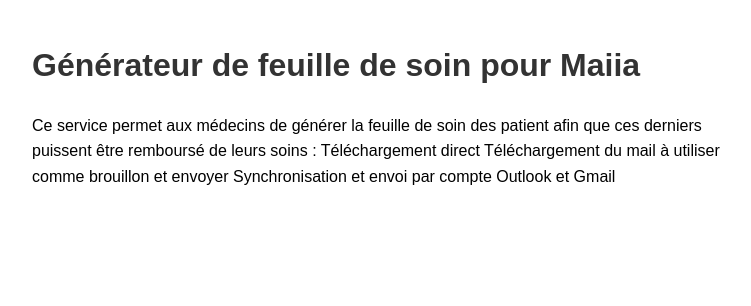
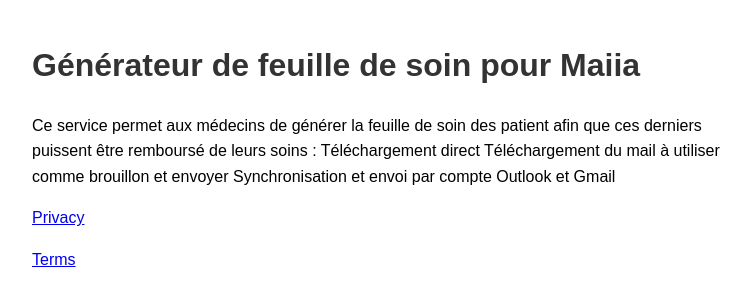
Before and after one commit to fabifaure/feuilledesoinmaiia, a plain HTML site: page index.html in a window 1280 px wide. Shown: the whole page, without its empty margins (258-1009 px from the left). Drawn offline with Linux system fonts and the light colour scheme.

Commit message:
Update index.html

```diff
--- a/index.html
+++ b/index.html
@@ -17,5 +17,11 @@
     Téléchargement du mail à utiliser comme brouillon et envoyer
     Synchronisation et envoi par compte Outlook et Gmail
   </p>
+
+
+
+<p><a href="privacy.html">Privacy</a></p>
+  <p><a href="terms.html">Terms</a></p>
+
 </body>
 </html>
```
